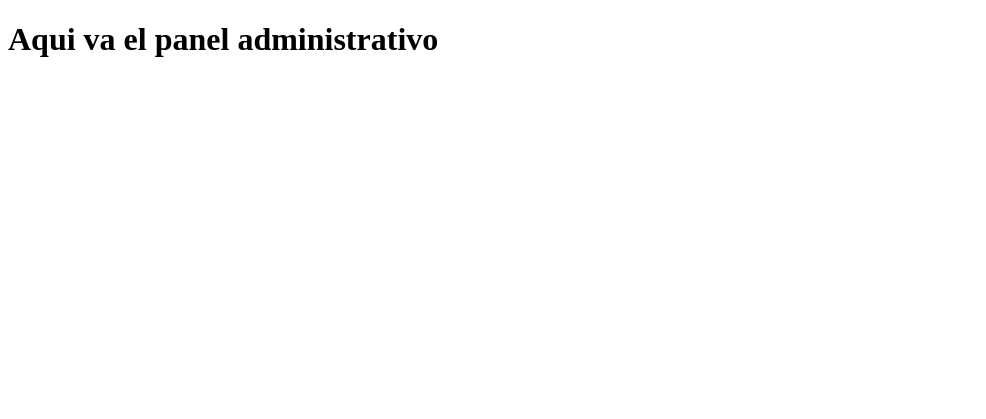
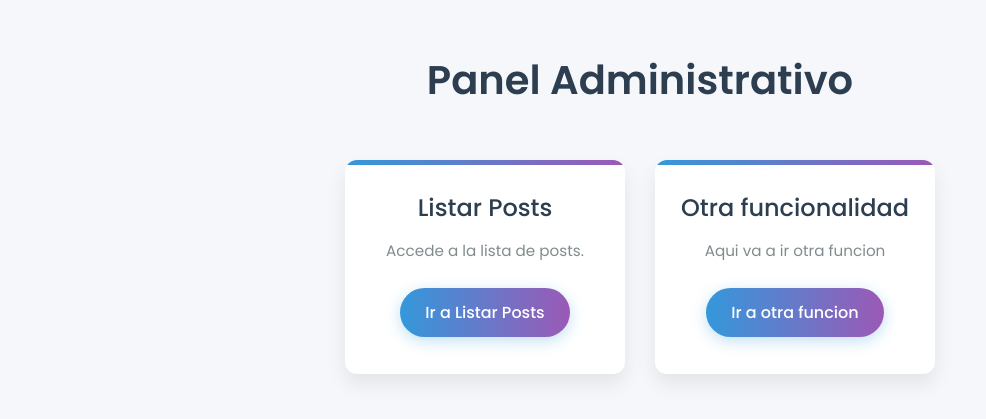
Before and after one commit to EnriqueVilledaGarcia/Blog_TecNM, a Flask app: page / in a window 1280 px wide. Shown: the top 419 px of the page, without its empty margins (0-986 px from the left). Run offline with Flask 3, Linux system fonts and the light colour scheme.

Commit message:
Se agrega el panel administrativo

```diff
--- a/app/templates/index.html
+++ b/app/templates/index.html
@@ -3,9 +3,142 @@
 <head>
     <meta charset="UTF-8">
     <meta name="viewport" content="width=device-width, initial-scale=1.0">
-    <title>Document</title>
+    <title>Panel Administrativo</title>
+    <link href="https://fonts.googleapis.com/css2?family=Poppins:wght@300;400;500;600&display=swap" rel="stylesheet">
+    <style>
+        * {
+            margin: 0;
+            padding: 0;
+            box-sizing: border-box;
+            font-family: 'Poppins', sans-serif;
+        }
+
+        body {
+            background-color: #f5f7fa;
+            color: #333;
+            padding: 20px;
+        }
+
+        h1 {
+            text-align: center;
+            margin: 30px 0;
+            color: #2c3e50;
+            font-size: 2.5rem;
+            font-weight: 600;
+        }
+
+        .card-container {
+            display: flex;
+            flex-wrap: wrap;
+            gap: 30px;
+            justify-content: center;
+            margin-top: 50px;
+            max-width: 1200px;
+            margin-left: auto;
+            margin-right: auto;
+        }
+
+        .card {
+            background: white;
+            border-radius: 12px;
+            padding: 30px 25px;
+            width: 280px;
+            text-align: center;
+            box-shadow: 0 10px 20px rgba(0, 0, 0, 0.08);
+            transition: all 0.3s ease;
+            position: relative;
+            overflow: hidden;
+        }
+
+        .card:hover {
+            transform: translateY(-10px);
+            box-shadow: 0 15px 30px rgba(0, 0, 0, 0.12);
+        }
+
+        .card::before {
+            content: '';
+            position: absolute;
+            top: 0;
+            left: 0;
+            width: 100%;
+            height: 5px;
+            background: linear-gradient(90deg, #3498db, #9b59b6);
+        }
+
+        .card h2 {
+            color: #2c3e50;
+            margin-bottom: 15px;
+            font-size: 1.5rem;
+            font-weight: 500;
+        }
+
+        .card p {
+            color: #7f8c8d;
+            margin-bottom: 25px;
+            font-size: 0.95rem;
+            line-height: 1.5;
+        }
+
+        .card a {
+            display: inline-block;
+            text-decoration: none;
+            color: white;
+            font-weight: 500;
+            background: linear-gradient(90deg, #3498db, #9b59b6);
+            padding: 12px 25px;
+            border-radius: 50px;
+            transition: all 0.3s ease;
+            box-shadow: 0 4px 15px rgba(52, 152, 219, 0.3);
+            position: relative;
+            overflow: hidden;
+        }
+
+        .card a:hover {
+            transform: translateY(-2px);
+            box-shadow: 0 6px 20px rgba(52, 152, 219, 0.4);
+        }
+
+        .card a::before {
+            content: '';
+            position: absolute;
+            top: 0;
+            left: -100%;
+            width: 100%;
+            height: 100%;
+            background: linear-gradient(90deg, transparent, rgba(255, 255, 255, 0.2), transparent);
+            transition: 0.5s;
+        }
+
+        .card a:hover::before {
+            left: 100%;
+        }
+
+        @media (max-width: 768px) {
+            .card-container {
+                flex-direction: column;
+                align-items: center;
+            }
+
+            .card {
+                width: 90%;
+                max-width: 350px;
+            }
+        }
+    </style>
 </head>
 <body>
-    <h1>Aqui va el panel administrativo</h1>
+    <h1>Panel Administrativo</h1>
+    <div class="card-container">
+        <div class="card">
+            <h2>Listar Posts</h2>
+            <p>Accede a la lista de posts.</p>
+            <a href="{{ url_for('posts.listar_posts') }}">Ir a Listar Posts</a>
+        </div>
+        <div class="card">
+            <h2>Otra funcionalidad</h2>
+            <p>Aqui va a ir otra funcion</p>
+            <a href="#">Ir a otra funcion</a>
+        </div>
+    </div>
 </body>
 </html>
--- a/app/templates/posts/listar_posts.html
+++ b/app/templates/posts/listar_posts.html
@@ -6,6 +6,8 @@
         <a href="{{ url_for('posts.add_post') }}" class="button is-success"><i class="fa-solid fa-plus"></i> &nbsp;
             Agregar
             noticia</a>
+        <a href="{{url_for('index')}}" class="button is-link"><i class="fa-solid fa-person-walking-arrow-loop-left"></i> &nbsp;
+            Regresar</a>
         <br><br>
         {% for post in posts %}
         <div class="card">
```
